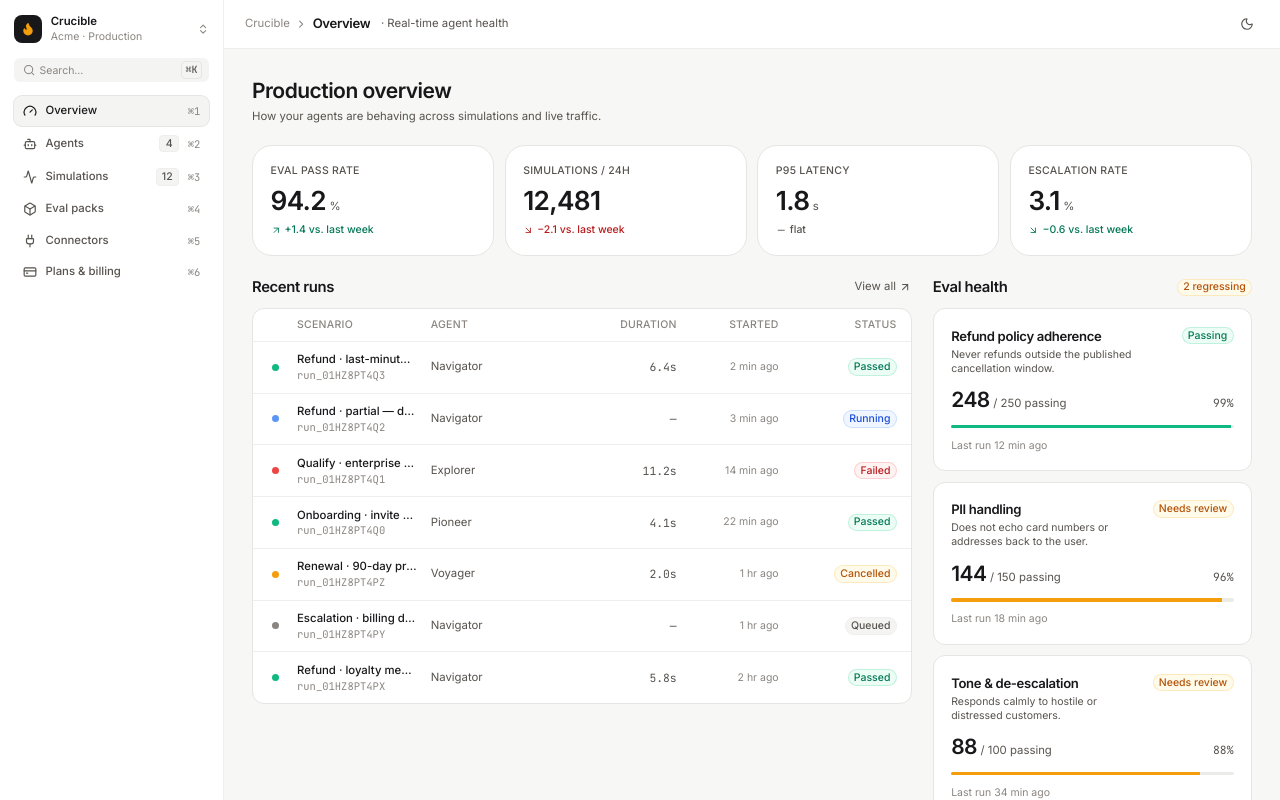
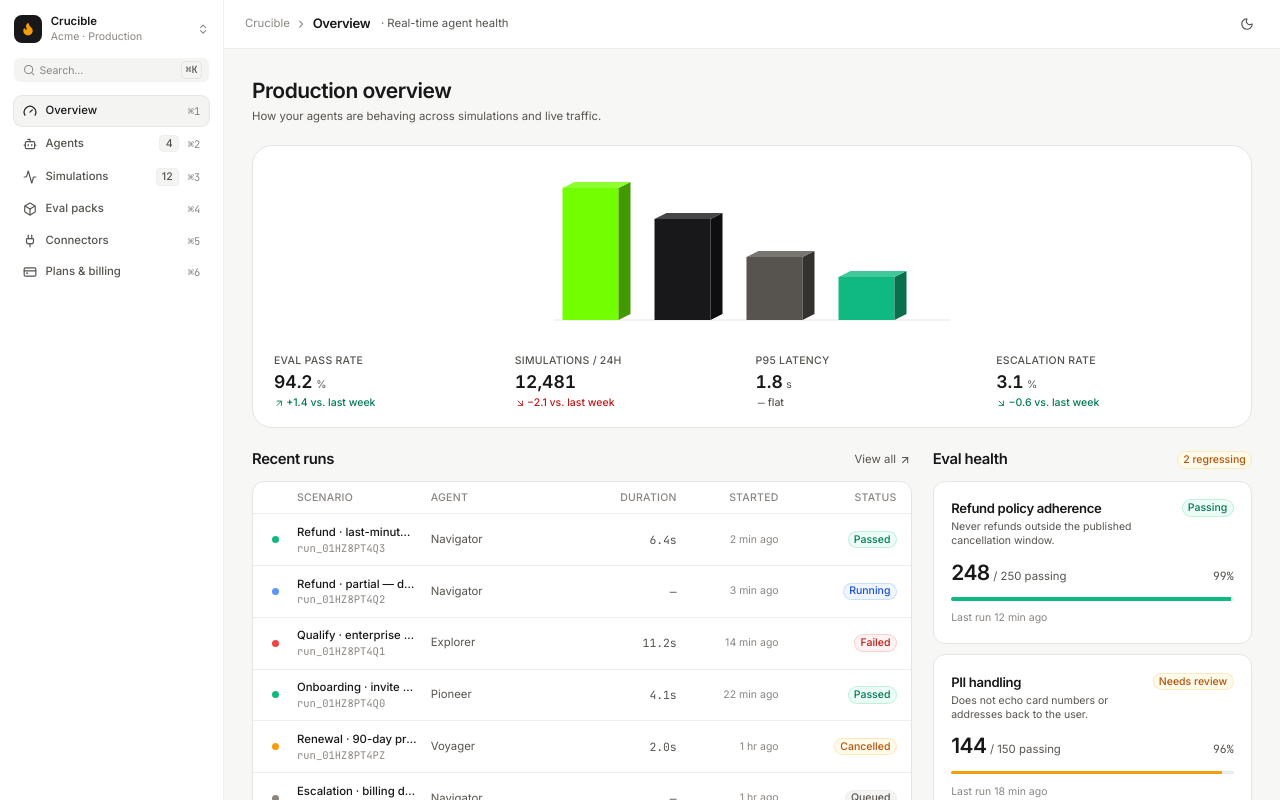
Before and after one commit to Soffi-Originals/crucible-demo, a React (Vite) app: page / in a window 1280 px wide. Shown: the top 800 px of the page. Built offline with nearby package versions, Linux system fonts and the light colour scheme.

Commit message:
AI: Update src/pages/OverviewPage.tsx

```diff
--- a/src/pages/OverviewPage.tsx
+++ b/src/pages/OverviewPage.tsx
@@ -4,10 +4,60 @@
 import { Card } from '@/components/ui/Card'
 import { Divider } from '@/components/ui/Divider'
 import { Badge } from '@/components/ui/Badge'
-import { MetricTile } from '@/components/views/MetricTile'
+import { MetricsBarChart, type BarMetric } from '@/components/views/MetricsBarChart'
 import { EvalScoreCard } from '@/components/views/EvalScoreCard'
 import { RunRow } from '@/components/views/RunRow'
 import { evals, runs } from '@/data/demo'
+
+const metrics: BarMetric[] = [
+  {
+    label: 'Eval pass rate',
+    value: '94.2',
+    unit: '%',
+    displayValue: 94,
+    delta: '+1.4 vs. last week',
+    trend: 'up',
+    sentiment: 'positive',
+    barColor: 'var(--color-accent)',
+    barColorDark: 'color-mix(in srgb, var(--color-accent) 60%, black)',
+    barColorTop: 'color-mix(in srgb, var(--color-accent) 80%, white)',
+  },
+  {
+    label: 'Simulations / 24h',
+    value: '12,481',
+    displayValue: 72,
+    delta: '−2.1 vs. last week',
+    trend: 'down',
+    sentiment: 'negative',
+    barColor: 'var(--color-primary)',
+    barColorDark: 'color-mix(in srgb, var(--color-primary) 60%, black)',
+    barColorTop: 'color-mix(in srgb, var(--color-primary) 80%, white)',
+  },
+  {
+    label: 'P95 latency',
+    value: '1.8',
+    unit: 's',
+    displayValue: 45,
+    delta: 'flat',
+    trend: 'flat',
+    sentiment: 'neutral',
+    barColor: 'var(--color-fg-muted)',
+    barColorDark: 'color-mix(in srgb, var(--color-fg-muted) 60%, black)',
+    barColorTop: 'color-mix(in srgb, var(--color-fg-muted) 80%, white)',
+  },
+  {
+    label: 'Escalation rate',
+    value: '3.1',
+    unit: '%',
+    displayValue: 31,
+    delta: '−0.6 vs. last week',
+    trend: 'down',
+    sentiment: 'positive',
+    barColor: 'var(--color-success)',
+    barColorDark: 'color-mix(in srgb, var(--color-success) 60%, black)',
+    barColorTop: 'color-mix(in srgb, var(--color-success) 80%, white)',
+  },
+]
 
 export function OverviewPage() {
   return (
@@ -21,39 +71,7 @@
         </Text>
       </div>
 
-      <div className="grid grid-cols-2 gap-3 lg:grid-cols-4">
-        <MetricTile
-          label="Eval pass rate"
-          value="94.2"
-          unit="%"
-          delta="+1.4 vs. last week"
-          trend="up"
-          sentiment="positive"
-        />
-        <MetricTile
-          label="Simulations / 24h"
-          value="12,481"
-          delta="−2.1 vs. last week"
-          trend="down"
-          sentiment="negative"
-        />
-        <MetricTile
-          label="P95 latency"
-          value="1.8"
-          unit="s"
-          delta="flat"
-          trend="flat"
-          sentiment="neutral"
-        />
-        <MetricTile
-          label="Escalation rate"
-          value="3.1"
-          unit="%"
-          delta="−0.6 vs. last week"
-          trend="down"
-          sentiment="positive"
-        />
-      </div>
+      <MetricsBarChart metrics={metrics} />
 
       <div className="grid grid-cols-1 gap-6 lg:grid-cols-3">
         <div className="flex min-w-0 flex-col gap-3 lg:col-span-2">
```
